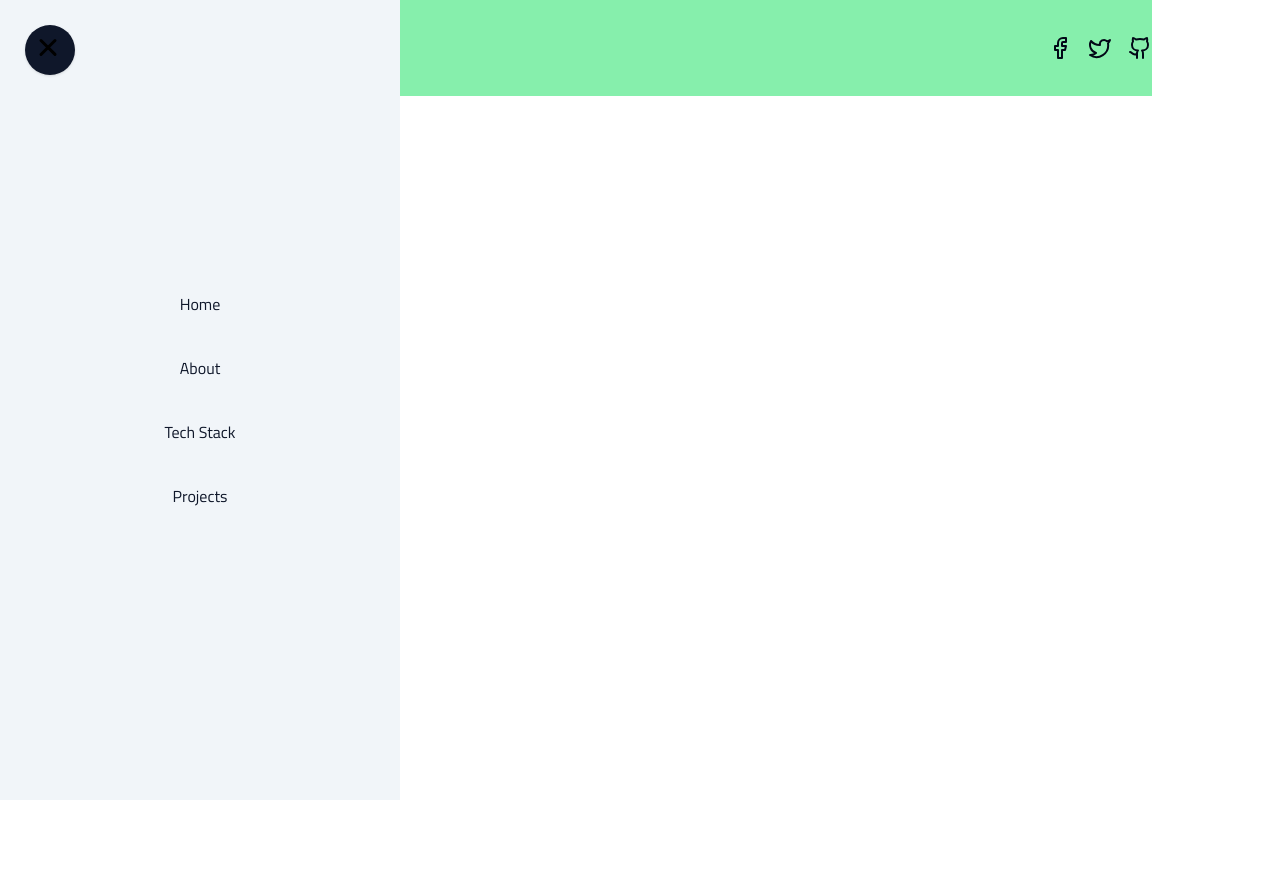
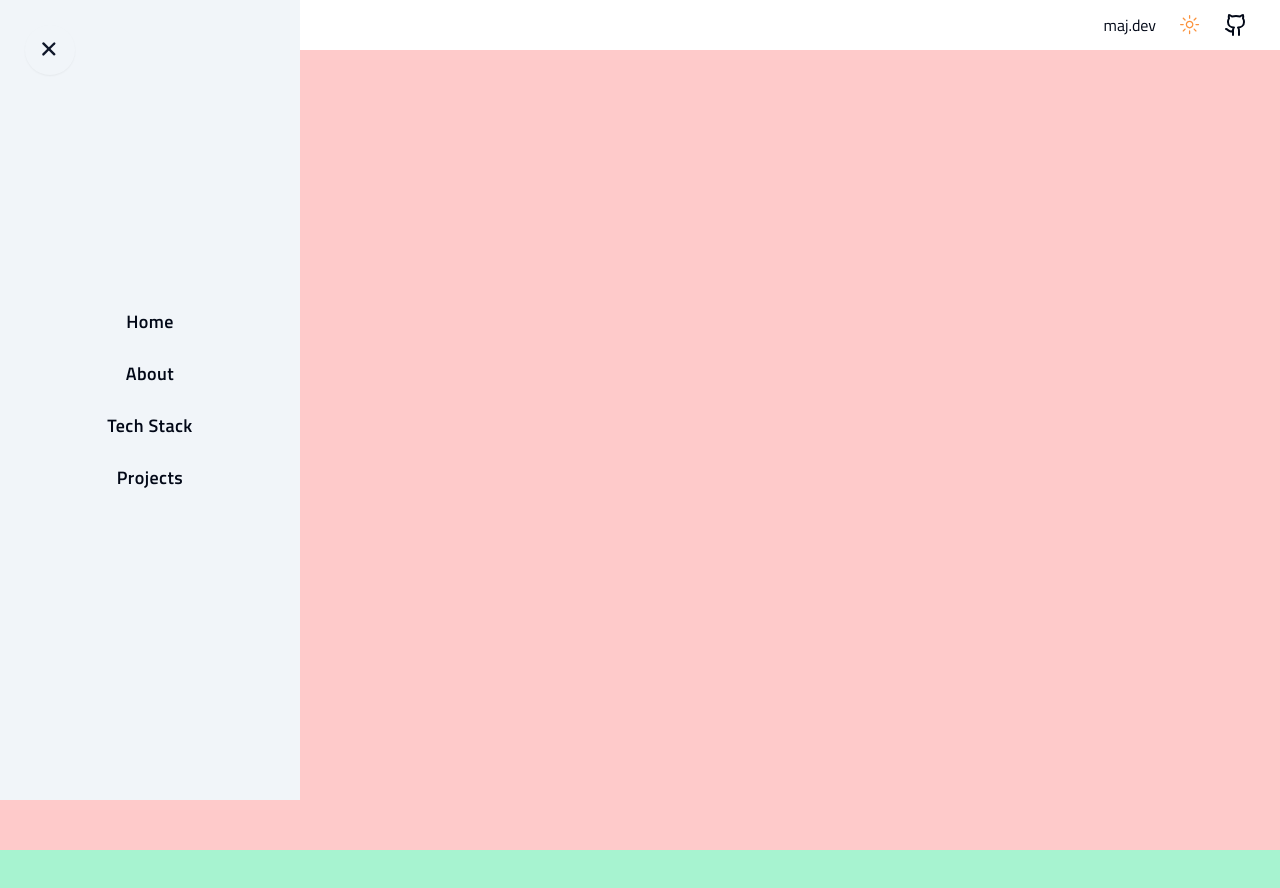
Before and after one commit to maj-rf/portfolio-v3, a Next.js app: page / in a window 1280 px wide. Both pictures are taken after a click on the button 50 px from the left and 50 px from the top of the page. Shown: the top 888 px of the page. Before the commit the page ends 800 px from the top, so only its background shows below. Built offline with nearby package versions, Linux system fonts and the light colour scheme.

Commit message:
create Sidebar and add dark mode toggle to header

```diff
--- a/src/app/page.tsx
+++ b/src/app/page.tsx
@@ -1,12 +1,14 @@
-import { Navbar } from '@/components/Navbar';
-import { Sidebar } from '@/components/Sidebar';
+import { Header } from '@/components/Header/Header';
+import { Sidebar } from '@/components/Sidebar/Sidebar';
 import { Button } from '@/components/ui/button';
 
 export default function Home() {
   return (
     <div className="flex min-h-screen flex-col">
-      <Navbar />
+      <Header />
       <Sidebar />
+      <section id="Tech Stack" className="h-screen bg-red-200"></section>
+      <section id="Projects" className="h-screen bg-emerald-200"></section>
     </div>
   );
 }
--- /dev/null
+++ b/src/components/Header/Header.tsx
@@ -0,0 +1,19 @@
+import { Github } from 'lucide-react';
+import { ThemeToggle } from './ThemeToggle';
+export const Header = () => {
+  return (
+    <header className="h-[50px]" id="Home">
+      <div className="h-full flex items-center justify-end px-8">
+        <ul className="flex gap-4 items-center">
+          <h1>maj.dev</h1>
+          <li>
+            <ThemeToggle />
+          </li>
+          <li>
+            <Github />
+          </li>
+        </ul>
+      </div>
+    </header>
+  );
+};
--- /dev/null
+++ b/src/components/Header/ThemeToggle.tsx
@@ -0,0 +1,38 @@
+'use client';
+
+import { MoonIcon, SunIcon } from '@radix-ui/react-icons';
+import { useTheme } from 'next-themes';
+import { Button } from '@/components/ui/button';
+import {
+  DropdownMenu,
+  DropdownMenuContent,
+  DropdownMenuItem,
+  DropdownMenuTrigger,
+} from '@/components/ui/dropdown-menu';
+
+export function ThemeToggle() {
+  const { setTheme } = useTheme();
+
+  return (
+    <DropdownMenu>
+      <DropdownMenuTrigger asChild>
+        <Button variant="ghost" size="icon">
+          <SunIcon className="h-[1.2rem] w-[1.2rem] rotate-0 scale-100 transition-all dark:-rotate-90 dark:scale-0 text-orange-400" />
+          <MoonIcon className="absolute h-[1.2rem] w-[1.2rem] rotate-90 scale-0 transition-all dark:rotate-0 dark:scale-100 text-purple-300" />
+          <span className="sr-only">Toggle theme</span>
+        </Button>
+      </DropdownMenuTrigger>
+      <DropdownMenuContent align="end">
+        <DropdownMenuItem onClick={() => setTheme('light')}>
+          Light
+        </DropdownMenuItem>
+        <DropdownMenuItem onClick={() => setTheme('dark')}>
+          Dark
+        </DropdownMenuItem>
+        <DropdownMenuItem onClick={() => setTheme('system')}>
+          System
+        </DropdownMenuItem>
+      </DropdownMenuContent>
+    </DropdownMenu>
+  );
+}
--- a/src/components/Navbar.tsx
+++ /dev/null
@@ -1,24 +0,0 @@
-import React from 'react';
-import { Facebook, Twitter, Github } from 'lucide-react';
-export const Navbar = () => {
-  return (
-    <nav className="h-24">
-      <div className="h-full max-w-5xl flex flex-row items-center justify-end sm:justify-between bg-green-300 mx-auto">
-        <div>
-          <h1>maj.dev</h1>
-        </div>
-        <ul className="flex gap-4">
-          <li>
-            <Facebook />
-          </li>
-          <li>
-            <Twitter />
-          </li>
-          <li>
-            <Github />
-          </li>
-        </ul>
-      </div>
-    </nav>
-  );
-};
--- a/src/components/Sidebar.tsx
+++ b/src/components/Sidebar/Sidebar.tsx
@@ -3,12 +3,13 @@
 import { useState } from 'react';
 import { SidebarToggle } from './SidebarToggle';
 import { motion } from 'framer-motion';
+import { SidebarLinks } from './SidebarLinks';
 export const Sidebar = () => {
   const [open, setOpen] = useState(false);
 
   const variants = {
     open: {
-      clipPath: 'circle(1200px at 50px 50px)',
+      clipPath: 'circle(1200px at 20px 20px)',
       transition: {
         type: 'spring',
         stiffness: 20,
@@ -25,25 +26,18 @@ export const Sidebar = () => {
     },
   };
   return (
-    <motion.div
-      className="flex flex-col justify-center items-center bg-secondary text-secondary-foreground"
+    <motion.nav
+      className="flex flex-col justify-center items-center"
       initial={false}
       animate={open ? 'open' : 'closed'}
     >
       <motion.div
-        className={`bg-red-100 fixed top-0 left-0 bottom-0 w-full sm:w-[400px] bg-secondary text-secondary-foreground ${
-          open ? '' : ''
-        }`}
+        className="fixed top-0 left-0 bottom-0 w-full sm:w-[300px] bg-secondary"
         variants={variants}
       >
-        <ul className="absolute w-full h-full flex flex-col justify-center items-center gap-10">
-          <li>Home</li>
-          <li>About</li>
-          <li>Tech Stack</li>
-          <li>Projects</li>
-        </ul>
+        <SidebarLinks closeMenu={() => setOpen(false)} />
       </motion.div>
       <SidebarToggle toggleMenu={() => setOpen((prev) => !prev)} />
-    </motion.div>
+    </motion.nav>
   );
 };
--- /dev/null
+++ b/src/components/Sidebar/SidebarLinks.tsx
@@ -0,0 +1,51 @@
+import { Variants, motion } from 'framer-motion';
+
+const links = ['Home', 'About', 'Tech Stack', 'Projects'];
+
+const variants: Variants = {
+  open: {
+    transition: {
+      staggerChildren: 0.1,
+    },
+  },
+  closed: {
+    transition: {
+      staggerChildren: 0.05,
+      staggerDirection: -1,
+    },
+  },
+};
+
+const itemVariants: Variants = {
+  open: {
+    y: 0,
+    opacity: 1,
+  },
+  closed: {
+    y: 50,
+    opacity: 0,
+  },
+};
+
+export const SidebarLinks = ({ closeMenu }: { closeMenu: () => void }) => {
+  return (
+    <motion.ul
+      className="absolute w-full h-full flex flex-col justify-center items-center gap-6"
+      variants={variants}
+    >
+      {links.map((link) => (
+        <motion.li
+          key={link}
+          variants={itemVariants}
+          whileHover={{ scale: 1.1 }}
+          whileTap={{ scale: 0.95 }}
+          className="text-lg font-semibold tracking-wide"
+        >
+          <a href={`#${link}`} onClick={closeMenu}>
+            {link}
+          </a>
+        </motion.li>
+      ))}
+    </motion.ul>
+  );
+};
--- a/src/components/SidebarToggle.tsx
+++ b/src/components/Sidebar/SidebarToggle.tsx
@@ -1,17 +1,16 @@
-import { Menu } from 'lucide-react';
-import { Button } from './ui/button';
+import { Button } from '../ui/button';
 import { motion } from 'framer-motion';
 export const SidebarToggle = ({ toggleMenu }: { toggleMenu: () => void }) => {
   return (
     <Button
       onClick={toggleMenu}
-      size="sm"
-      className="rounded-full fixed top-[25px] left-[25px] z-10 w-[50px] h-[50px]"
+      className="rounded-full fixed top-[25px] left-[25px] z-10 w-[50px] h-[50px] outline-none"
+      variant="secondary"
     >
-      <svg width="25" height="25" viewBox="0 0 25 25">
+      <svg width="23" height="23" viewBox="0 0 23 23">
         <motion.path
+          className="stroke-secondary-foreground"
           strokeWidth="3"
-          stroke="black"
           strokeLinecap="round"
           variants={{
             closed: { d: 'M 2 2.5 L 20 2.5' },
@@ -20,7 +19,7 @@ export const SidebarToggle = ({ toggleMenu }: { toggleMenu: () => void }) => {
         />
         <motion.path
           strokeWidth="3"
-          stroke="black"
+          className="stroke-secondary-foreground"
           strokeLinecap="round"
           d="M 2 9.423 L 20 9.423"
           variants={{
@@ -30,7 +29,7 @@ export const SidebarToggle = ({ toggleMenu }: { toggleMenu: () => void }) => {
         />
         <motion.path
           strokeWidth="3"
-          stroke="black"
+          className="stroke-secondary-foreground"
           strokeLinecap="round"
           variants={{
             closed: { d: 'M 2 16.346 L 20 16.346' },
```
